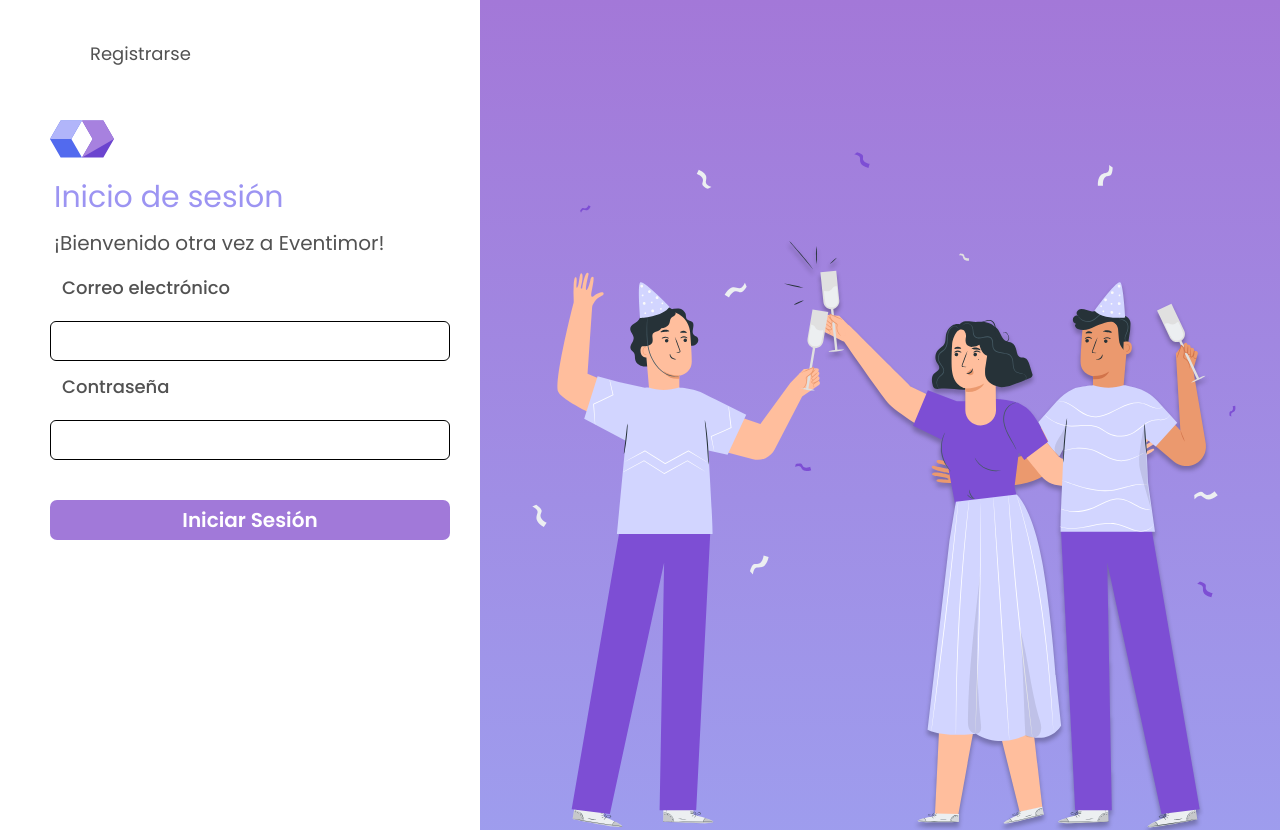
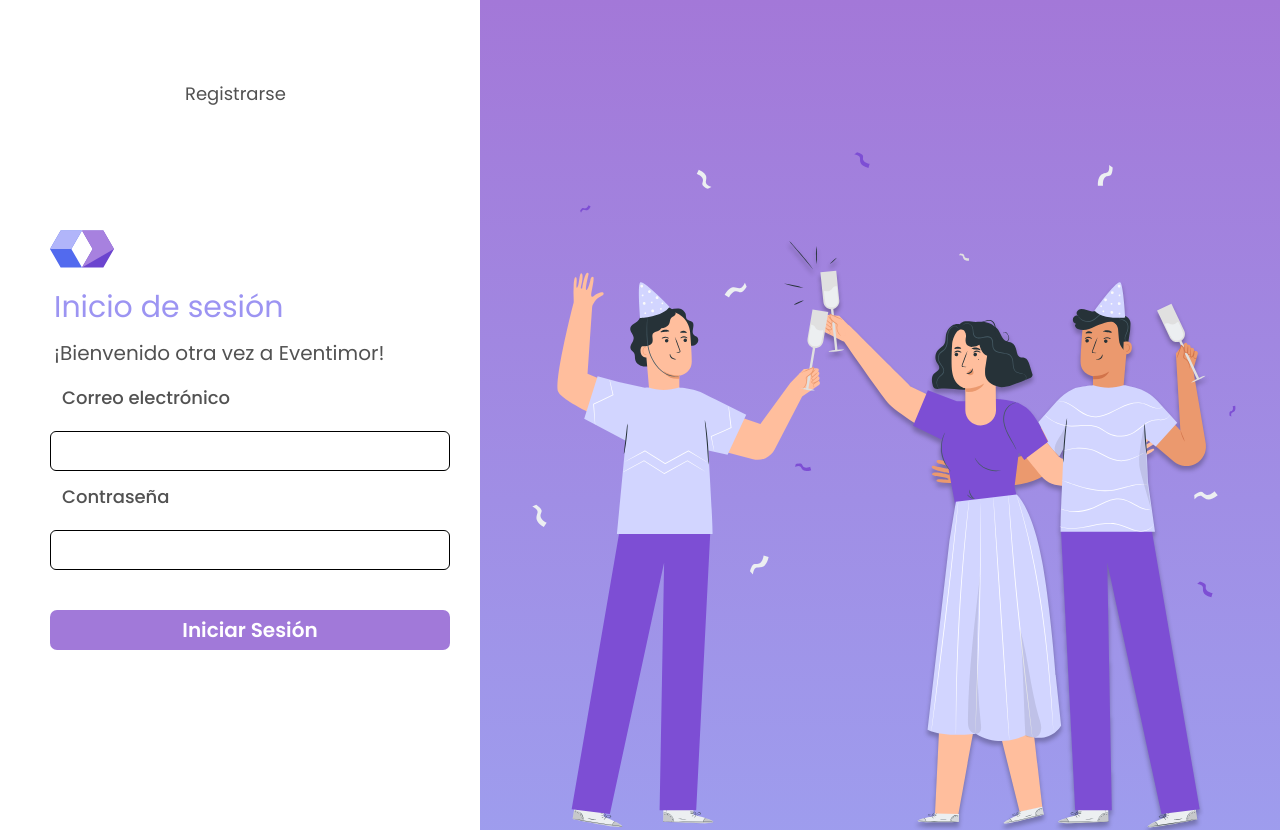
Before and after one commit to kioshiokamoto/redis-message-broker-services, a React (Create React App) app in the folder packages/client/: page /login in a window 1280 px wide. Shown: the top 830 px of the page. Built offline with nearby package versions, Linux system fonts and the light colour scheme.

Commit message:
ArregloLoginRegister

```diff
--- a/packages/client/src/pages/PageOne.jsx
+++ b/packages/client/src/pages/PageOne.jsx
@@ -1,7 +1,7 @@
 import React from 'react'
 import '../styles/register.css'
 import VIcon from '../components/VIcon/Logo'
-import { Box, Text, FormControl, FormLabel, Input, Button, Image } from "@chakra-ui/react"
+import { Box, Text, FormControl, FormLabel, Input, Button, Image, Link } from "@chakra-ui/react"
 import { useForm } from '../hooks/useForm'
 
 export default function PageOne() {
@@ -18,12 +18,16 @@ export default function PageOne() {
                 </div>
                 <div className="ConteinerForm">
                     <Box ml="50" width="400px">
-                            <Text
+                            <Box p="20" ml="15">
+                                <Link
                                 color="#525252"
                                 fontFamily="Poppins"
                                 fontStyle="normal"
                                 fontSize="18px"
-                            p="10">Registrarse</Text>
+                                p="10"
+                                href="register">Registrarse</Link>
+                            </Box>
+                            <Box mt="30">
                                 <VIcon ></VIcon>
                                 <Text
                                 color="#9C94F2"
@@ -88,6 +92,7 @@ export default function PageOne() {
                                     </Box>
                                 </form>
                             </Box>
+                        </Box>
                 </div>
         </div>
     )
--- a/packages/client/src/pages/PageTwo.jsx
+++ b/packages/client/src/pages/PageTwo.jsx
@@ -1,7 +1,7 @@
 import React from 'react'
 import '../styles/register.css'
 import VIcon from '../components/VIcon/Logo'
-import { Box, Text, FormControl, FormLabel, Input, Button, Image } from "@chakra-ui/react"
+import { Box, Text, FormControl, FormLabel, Input, Button, Image, Link } from "@chakra-ui/react"
 import { useForm } from '../hooks/useForm'
 
 export default function PageTwo() {
@@ -18,13 +18,17 @@ export default function PageTwo() {
             </div>
             <div className="ConteinerForm">
                 <Box ml="50" width="400px">
-                        <Text
+                        <Box p="20" ml="15">
+                            <Link
                             alignItems="end"
                             color="#525252"
                             fontFamily="Poppins"
                             fontStyle="normal"
                             fontSize="18px"
-                        p="10">Iniciar Sesión</Text>
+                            p="10"
+                            href="Login">Iniciar Sesión</Link>
+                        </Box>
+                        <Box>
                             <VIcon ></VIcon>
                             <Text
                             color="#9C94F2"
@@ -149,6 +153,7 @@ export default function PageTwo() {
                                 </Box>
                             </form>
                         </Box>
+                    </Box>
             </div>
 
         </div>
```
Lines whose indentation alone changed are shown as unchanged.
